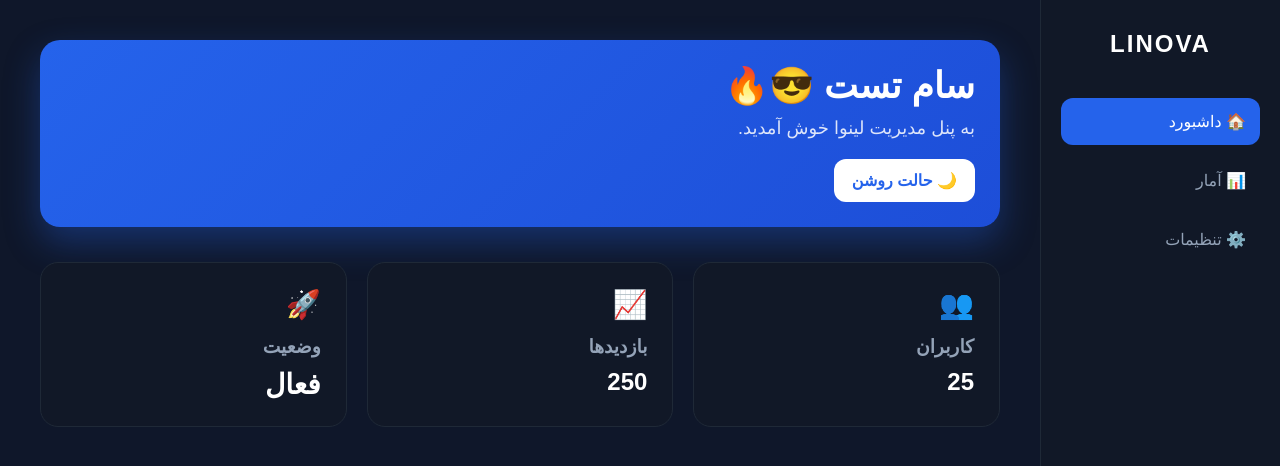
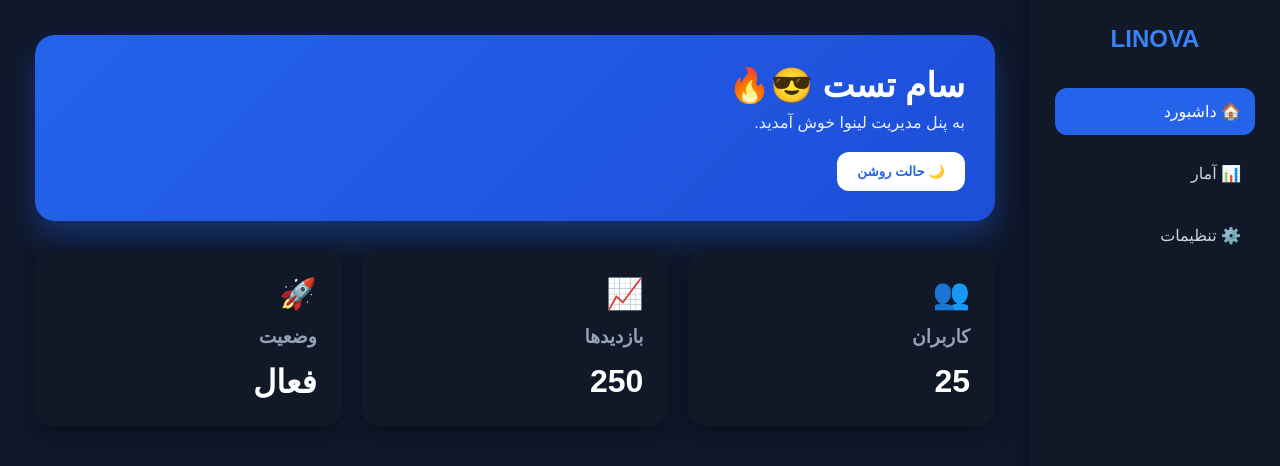
Before and after one commit to samiii13912011-alt/Linova, a plain HTML site: page index.html in a window 1280 px wide. Shown: the top 466 px of the page. Drawn offline with Linux system fonts and the light colour scheme.

Commit message:
Update style.css

```diff
--- a/style.css
+++ b/style.css
@@ -1,179 +1,160 @@
-* {
-    box-sizing: border-box;
-    margin: 0;
-    padding: 0;
+*{
+    margin:0;
+    padding:0;
+    box-sizing:border-box;
+    font-family:Arial,sans-serif;
 }
 
-body {
-    font-family: Arial, sans-serif;
-    background: #0f172a;
-    color: #ffffff;
-    min-height: 100vh;
+body{
+    background:#0f172a;
+    color:#fff;
+    transition:.3s;
 }
 
-.dashboard {
-    display: flex;
-    min-height: 100vh;
+.dashboard{
+    display:flex;
+    min-height:100vh;
 }
 
 /* Sidebar */
 
-.sidebar {
-    width: 240px;
-    background: #111827;
-    padding: 30px 20px;
-    border-left: 1px solid #1f2937;
+.sidebar{
+    width:250px;
+    background:#111827;
+    padding:25px;
+    box-shadow:0 0 25px rgba(0,0,0,.3);
 }
 
-.sidebar h2 {
-    text-align: center;
-    margin-bottom: 40px;
-    letter-spacing: 2px;
+.sidebar h2{
+    text-align:center;
+    margin-bottom:35px;
+    color:#3b82f6;
 }
 
-.sidebar nav {
-    display: flex;
-    flex-direction: column;
-    gap: 12px;
+.sidebar nav{
+    display:flex;
+    flex-direction:column;
+    gap:15px;
 }
 
-.sidebar a {
-    text-decoration: none;
-    color: #94a3b8;
-    padding: 14px;
-    border-radius: 12px;
-    transition: 0.3s;
+.sidebar a{
+    color:#d1d5db;
+    text-decoration:none;
+    padding:14px;
+    border-radius:12px;
+    transition:.3s;
 }
 
 .sidebar a:hover,
-.sidebar a.active {
-    background: #2563eb;
-    color: white;
+.sidebar .active{
+    background:#2563eb;
+    color:white;
 }
 
 /* Main */
 
-.main-content {
-    flex: 1;
-    padding: 40px;
+.main-content{
+    flex:1;
+    padding:35px;
 }
 
-header {
-    margin-bottom: 35px;
-    background: linear-gradient(135deg, #2563eb, #1d4ed8);
-    padding: 25px;
-    border-radius: 20px;
-    box-shadow: 0 15px 35px rgba(37,99,235,.35);
+header{
+    background:linear-gradient(135deg,#2563eb,#1d4ed8);
+    padding:30px;
+    border-radius:20px;
+    margin-bottom:30px;
+    box-shadow:0 15px 30px rgba(37,99,235,.35);
 }
 
-header h1 {
-    font-size: 36px;
-    margin-bottom: 10px;
-    color: white;
+header h1{
+    font-size:34px;
 }
 
-header p {
-    color: rgba(255,255,255,.85);
-    font-size: 18px;
+header p{
+    margin-top:8px;
+    opacity:.9;
+}
+
+/* Theme Button */
+
+#themeBtn{
+    margin-top:20px;
+    padding:12px 20px;
+    border:none;
+    border-radius:12px;
+    cursor:pointer;
+    background:white;
+    color:#2563eb;
+    font-weight:bold;
 }
 
 /* Cards */
 
-.cards {
-    display: grid;
-    grid-template-columns: repeat(3, 1fr);
-    gap: 20px;
+.cards{
+    display:grid;
+    grid-template-columns:repeat(auto-fit,minmax(220px,1fr));
+    gap:20px;
 }
 
-.card {
-    background: #111827;
-    border: 1px solid #1f2937;
-    border-radius: 18px;
-    padding: 25px;
-    transition: 0.3s;
+.card{
+    background:#111827;
+    padding:25px;
+    border-radius:18px;
+    transition:.3s;
+    box-shadow:0 8px 20px rgba(0,0,0,.3);
 }
 
-.card:hover {
-    transform: translateY(-5px);
-    border-color: #2563eb;
+.card:hover{
+    transform:translateY(-8px);
 }
 
-.card span {
-    font-size: 28px;
+.card span{
+    font-size:30px;
 }
 
-.card h3 {
-    margin: 15px 0 10px;
-    color: #94a3b8;
+.card h3{
+    margin:15px 0;
+    color:#94a3b8;
 }
 
-.card strong {
-    font-size: 28px;
+.card h2,
+.card strong{
+    font-size:32px;
+}
+
+/* Light Mode */
+
+.light-mode{
+    background:#f3f4f6;
+    color:#111827;
+}
+
+.light-mode .sidebar{
+    background:white;
+}
+
+.light-mode .card{
+    background:white;
+}
+
+.light-mode header{
+    background:linear-gradient(135deg,#60a5fa,#3b82f6);
 }
 
 /* Mobile */
 
-@media (max-width: 700px) {
+@media(max-width:768px){
 
-    .dashboard {
-        flex-direction: column;
-    }
-
-    .sidebar {
-        width: 100%;
-        border-left: none;
-        border-bottom: 1px solid #1f2937;
-    }
-
-    .sidebar h2 {
-        margin-bottom: 20px;
-    }
-
-    .sidebar nav {
-        flex-direction: row;
-        overflow-x: auto;
-    }
-
-    .main-content {
-        padding: 25px 15px;
-    }
-
-    .cards {
-        grid-template-columns: 1fr;
-    }
+.dashboard{
+flex-direction:column;
 }
 
-#themeBtn {
-    margin-top: 20px;
-    background: white;
-    color: #2563eb;
-    border: none;
-    padding: 12px 18px;
-    border-radius: 12px;
-    cursor: pointer;
-    font-size: 16px;
-    font-weight: bold;
-    transition: .3s;
+.sidebar{
+width:100%;
 }
 
-#themeBtn:hover {
-    transform: scale(1.05);
+.main-content{
+padding:20px;
 }
 
-.light-mode {
-    background: #f3f4f6;
-    color: #111827;
 }
-
-.light-mode .sidebar {
-    background: white;
-}
-
-.light-mode .card {
-    background: white;
-    color: #111827;
-}
-
-.light-mode header {
-    background: linear-gradient(135deg,#60a5fa,#3b82f6);
-}
```
